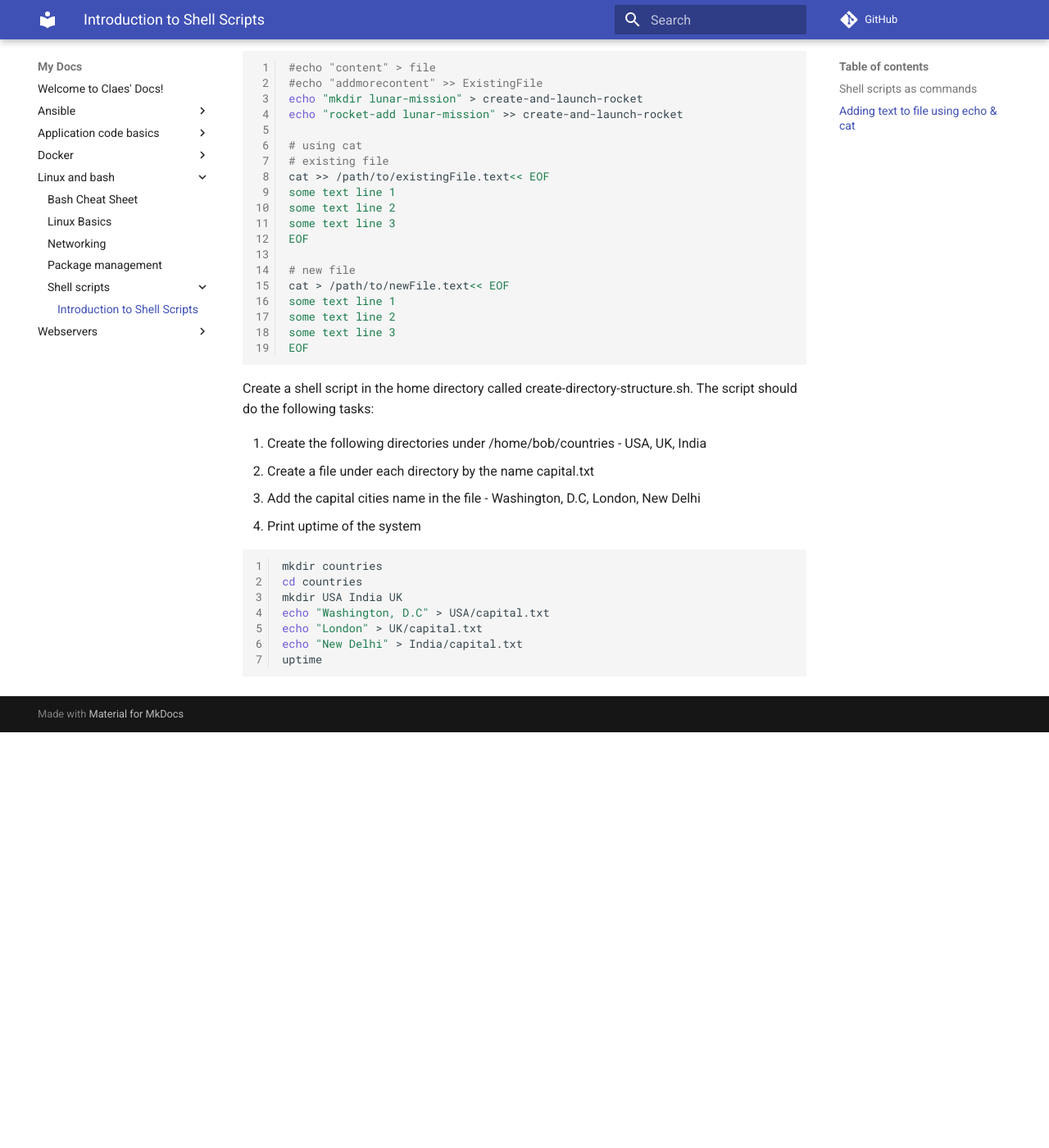
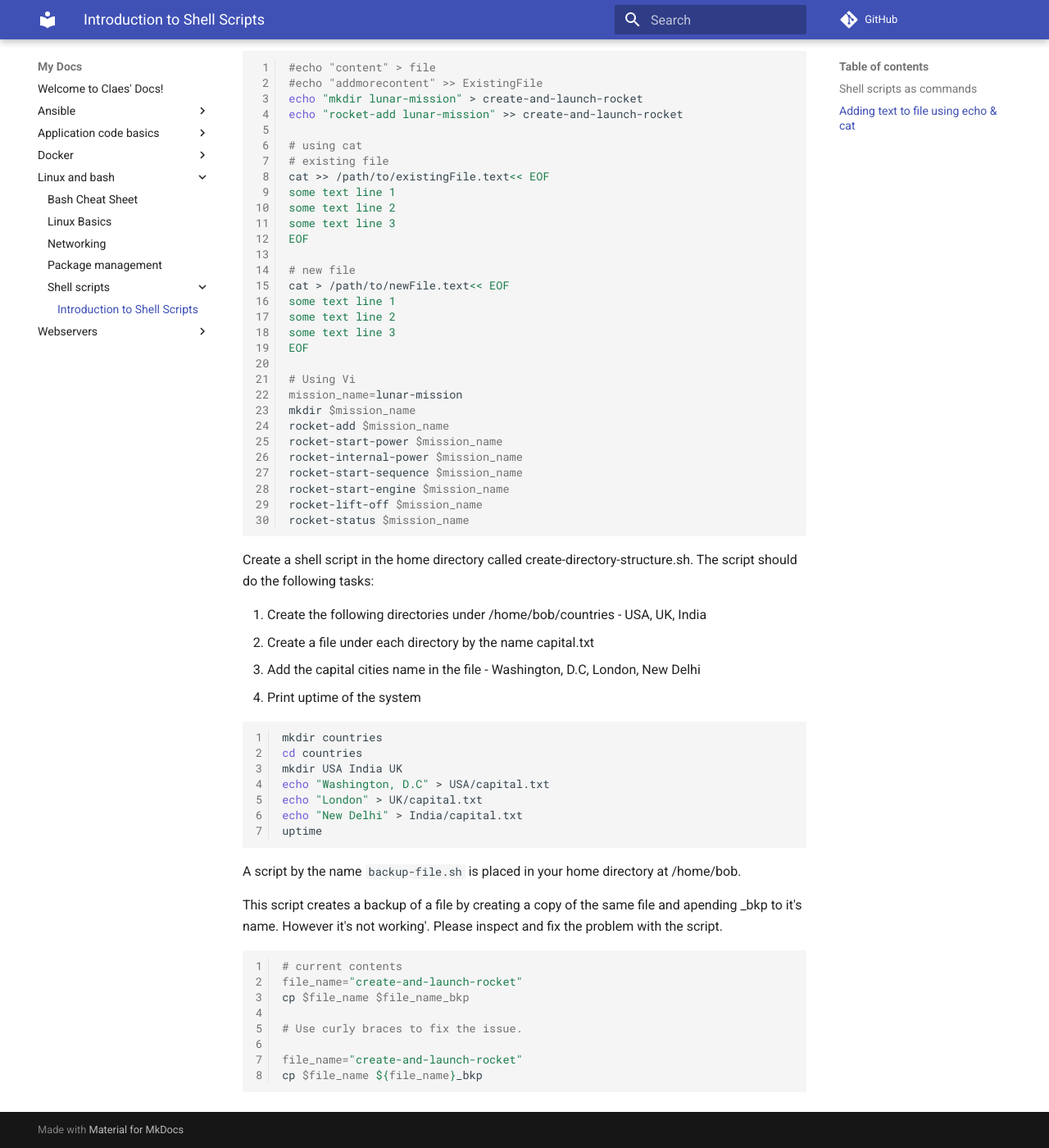
Before and after one commit to rytligc/dev-docs, an MkDocs documentation site: the page built from docs/linux-and-bash/shell_scripts/shell_101.md, in a window 1280 px wide and 1400 px high, scrolled down 769 px. Shown: the whole window at 82% size. Built offline with MkDocs 1.6.1 and Material for MkDocs 9.7.7, drawn with Linux system fonts in a browser that asks for light colours; comment, search, counter and statistics services are not loaded; before the commit the page ends 1662 px from its top, so only the background shows below that.

Commit message:
updated shell101

````diff
--- a/docs/linux-and-bash/shell_scripts/shell_101.md
+++ b/docs/linux-and-bash/shell_scripts/shell_101.md
@@ -52,6 +52,17 @@ some text line 1
 some text line 2
 some text line 3
 EOF
+
+# Using Vi
+mission_name=lunar-mission
+mkdir $mission_name
+rocket-add $mission_name
+rocket-start-power $mission_name
+rocket-internal-power $mission_name
+rocket-start-sequence $mission_name
+rocket-start-engine $mission_name
+rocket-lift-off $mission_name
+rocket-status $mission_name
 ```
 
 Create a shell script in the home directory called create-directory-structure.sh. The script should do the following tasks:
@@ -70,3 +81,18 @@ echo "London" > UK/capital.txt
 echo "New Delhi" > India/capital.txt
 uptime
 ```
+
+A script by the name `backup-file.sh` is placed in your home directory at /home/bob.
+
+This script creates a backup of a file by creating a copy of the same file and apending _bkp to it's name. However it's not working'. Please inspect and fix the problem with the script.
+
+```bash
+# current contents
+file_name="create-and-launch-rocket"
+cp $file_name $file_name_bkp
+
+# Use curly braces to fix the issue.
+
+file_name="create-and-launch-rocket"
+cp $file_name ${file_name}_bkp
+```
````
